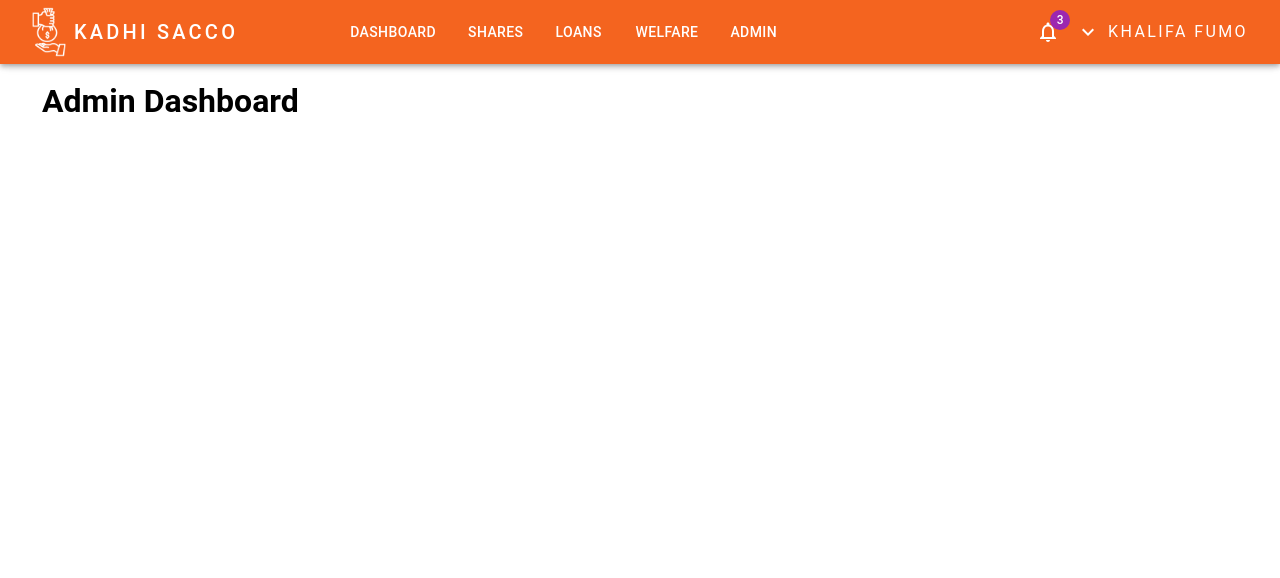
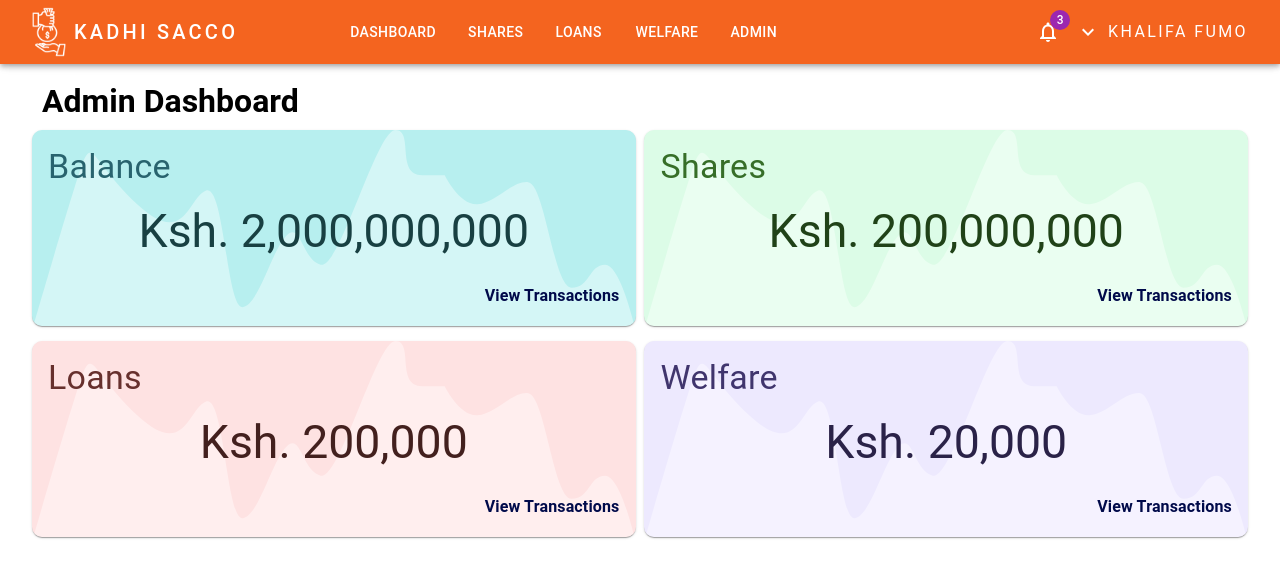
Before and after one commit to khalifa47/sacco, a Next.js app: page /admin in a window 1280 px wide. Shown: the top 578 px of the page. Built offline with nearby package versions, Linux system fonts and the light colour scheme.

Commit message:
added infocards on admin

```diff
--- a/app/(admin)/admin/page.tsx
+++ /dev/null
@@ -1,9 +0,0 @@
-import Title from "@/app/components/Title";
-
-export default function Admin() {
-  return (
-    <main>
-      <Title title="Admin Dashboard" pageTitle />
-    </main>
-  );
-}
--- /dev/null
+++ b/app/admin/page.tsx
@@ -0,0 +1,26 @@
+import Title from "@/app/components/Title";
+import dynamic from "next/dynamic";
+
+const InfoCard = dynamic(() => import("@/app/components/InfoCard"));
+
+export default function Admin() {
+  return (
+    <main>
+      <Title title="Admin Dashboard" pageTitle />
+      <div
+        style={{
+          display: "flex",
+          justifyContent: "space-between",
+          flexWrap: "wrap",
+          columnGap: 0,
+          rowGap: "15px",
+        }}
+      >
+        <InfoCard admin content="balance" amount={2000000000} />
+        <InfoCard admin content="shares" amount={200000000} />
+        <InfoCard admin content="loans" amount={200000} />
+        <InfoCard admin content="welfare" amount={20000} />
+      </div>
+    </main>
+  );
+}
--- a/app/components/InfoCard.tsx
+++ b/app/components/InfoCard.tsx
@@ -6,8 +6,14 @@ import Box from "@mui/material/Box";
 import Typography from "@mui/material/Typography";
 import Link from "next/link";
 
-const getColors = (content: "shares" | "loans" | "welfare") => {
+const getColors = (content: "balance" | "shares" | "loans" | "welfare") => {
   switch (content) {
+    case "balance":
+      return {
+        bgColor: "rgb(183, 239, 239)",
+        titleColor: "rgb(40, 99, 110)",
+        amountColor: "rgb(24, 64, 66)",
+      };
     case "shares":
       return {
         bgColor: "rgb(220, 252, 231)",
@@ -30,10 +36,12 @@ const getColors = (content: "shares" | "loans" | "welfare") => {
 };
 
 const InfoCard = ({
+  admin,
   content,
   amount,
 }: {
-  content: "shares" | "loans" | "welfare";
+  admin?: boolean;
+  content: "balance" | "shares" | "loans" | "welfare";
   amount: number;
 }) => {
   const contentColors = getColors(content);
@@ -48,7 +56,7 @@ const InfoCard = ({
         backgroundColor: contentColors.bgColor,
         p: 2,
         position: "relative",
-        width: { xs: "100%", md: "46%", lg: "30%" },
+        width: { ...{ xs: "100%", md: "46%" }, lg: admin ? "47%" : "30%" },
         textDecoration: "none",
         ":hover": { boxShadow: 5 },
       }}
```
